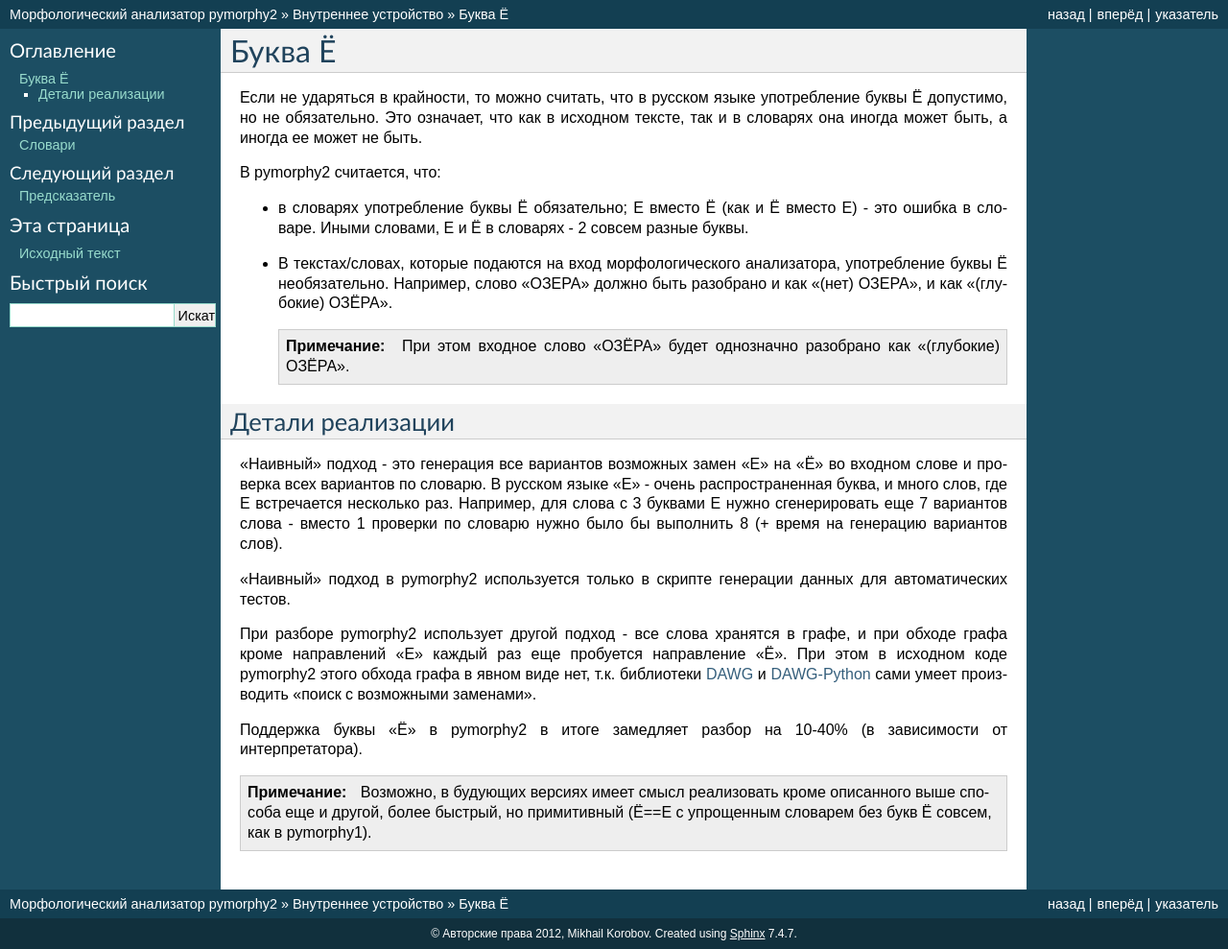
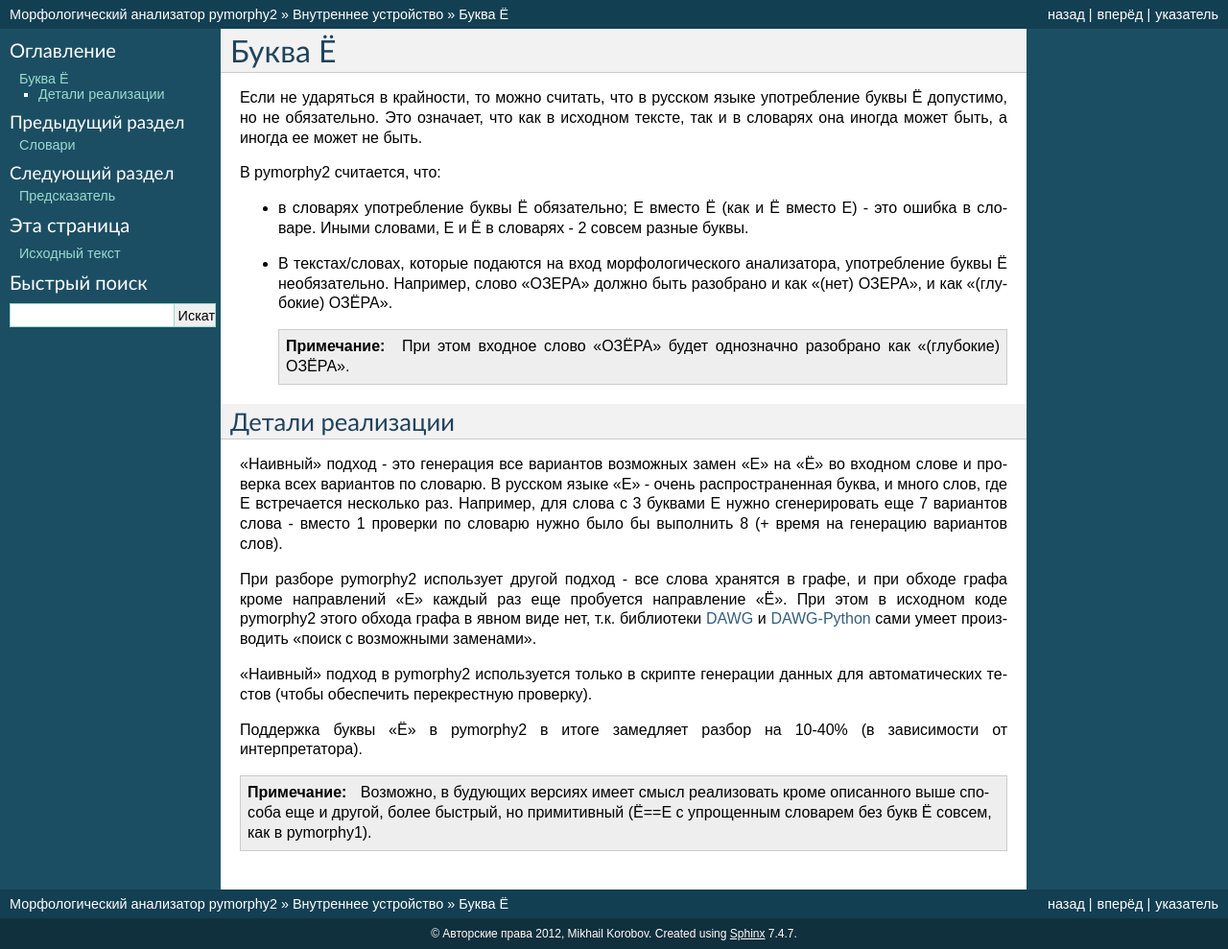
Before and after one commit to pymorphy2/pymorphy2, a Sphinx documentation site: the page built from docs/internals/umlauts.rst, in a window 1280 px wide. Shown: the whole page at 96% size. Built offline with Sphinx 7.4.7, drawn with Linux system fonts in a browser that asks for light colours; some of the changed lines change nothing that is shown.

Commit message:
небольшое замечание в документации

```diff
--- a/docs/internals/umlauts.rst
+++ b/docs/internals/umlauts.rst
@@ -33,9 +33,6 @@
 еще 7 вариантов слова - вместо 1 проверки по словарю нужно было
 бы выполнить 8 (+ время на генерацию вариантов слов).
 
-"Наивный" подход в pymorphy2 используется только в скрипте генерации
-данных для автоматических тестов.
-
 При разборе pymorphy2 использует другой подход - все слова хранятся в графе,
 и при обходе графа кроме направлений "Е" каждый раз еще пробуется
 направление "Ё". При этом в исходном коде pymorphy2 этого обхода графа
@@ -45,6 +42,9 @@
 .. _DAWG: https://github.com/kmike/DAWG
 .. _DAWG-Python: https://github.com/kmike/DAWG-Python
 
+"Наивный" подход в pymorphy2 используется только в скрипте генерации
+данных для автоматических тестов (чтобы обеспечить перекрестную проверку).
+
 Поддержка буквы "Ё" в pymorphy2 в итоге замедляет разбор на 10-40%
 (в зависимости от интерпретатора).
 
```
